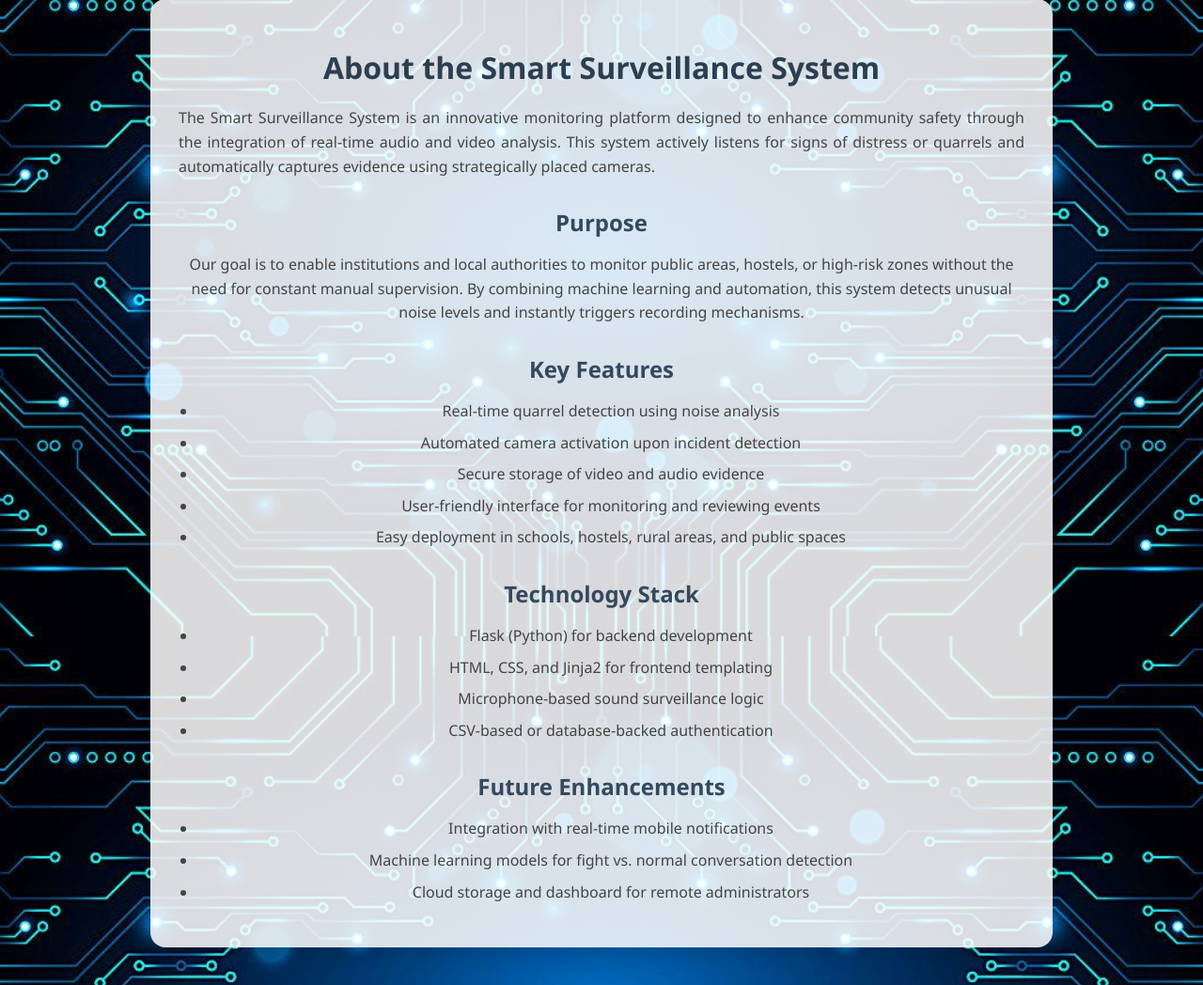
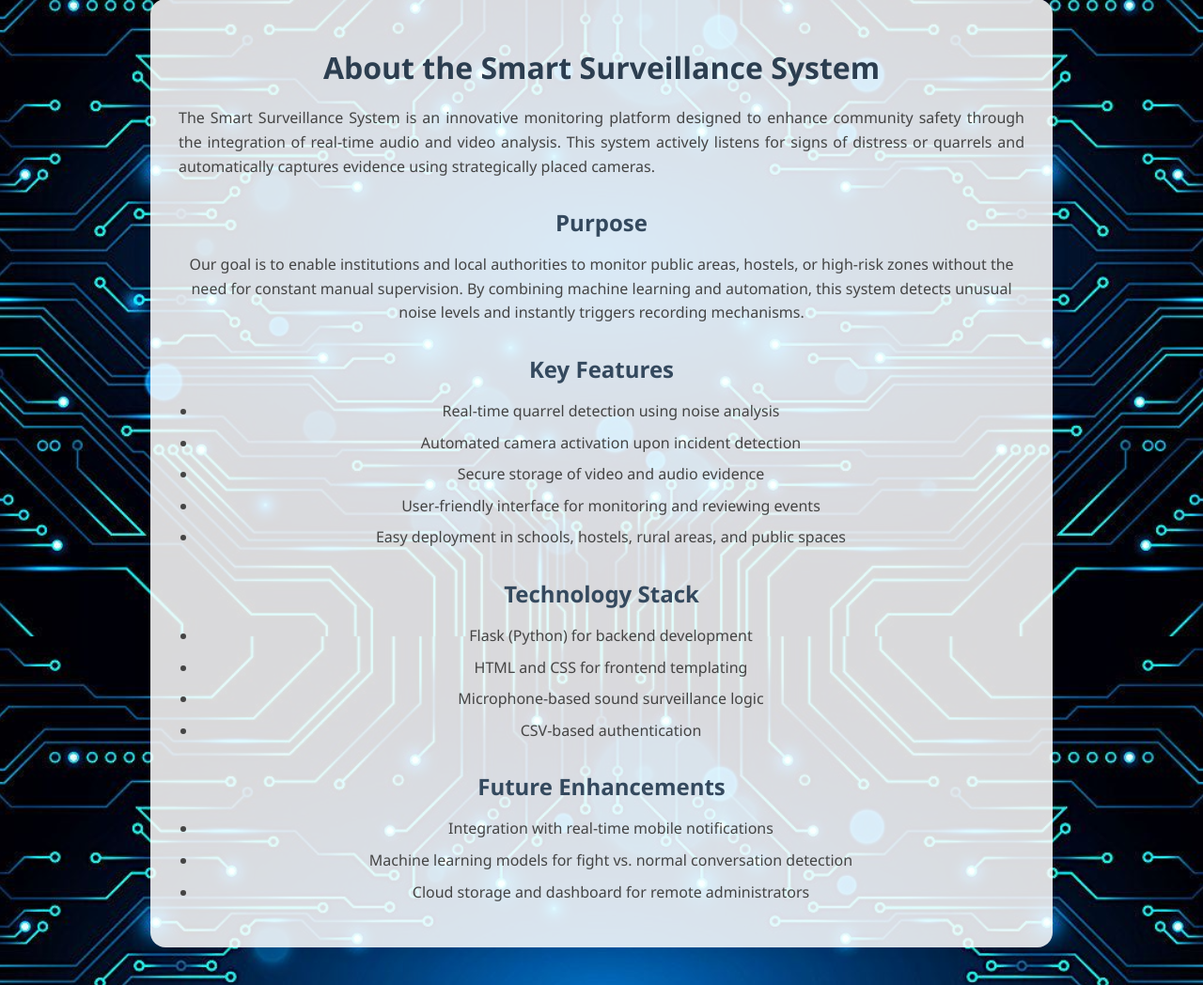
Before and after one commit to mrlucifer006/quiet-scan, a Flask app: page /about in a window 1280 px wide. Shown: the part 123-1171 px from the top of the page at 94% size. Run offline with Flask 3, Linux system fonts and the light colour scheme; parts of the project's set-up code (start-up, migrations or seed data) failed here and were passed over.

Commit message:
Update about.html

```diff
--- a/QuietScan/Templates/about.html
+++ b/QuietScan/Templates/about.html
@@ -29,9 +29,9 @@ body {
     <h2 class="section-heading">Technology Stack</h2>
     <ul>
         <li>Flask (Python) for backend development</li>
-        <li>HTML, CSS, and Jinja2 for frontend templating</li>
+        <li>HTML and CSS for frontend templating</li>
         <li>Microphone-based sound surveillance logic</li>
-        <li>CSV-based or database-backed authentication</li>
+        <li>CSV-based authentication</li>
     </ul>
 
     <h2 class="section-heading">Future Enhancements</h2>
```
